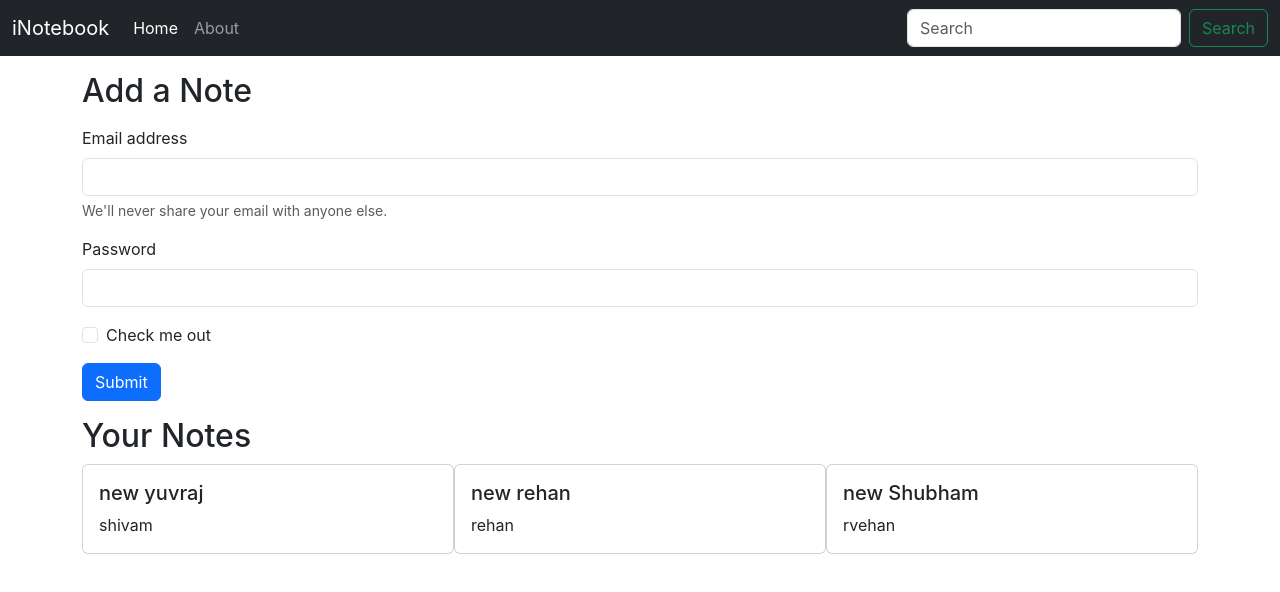
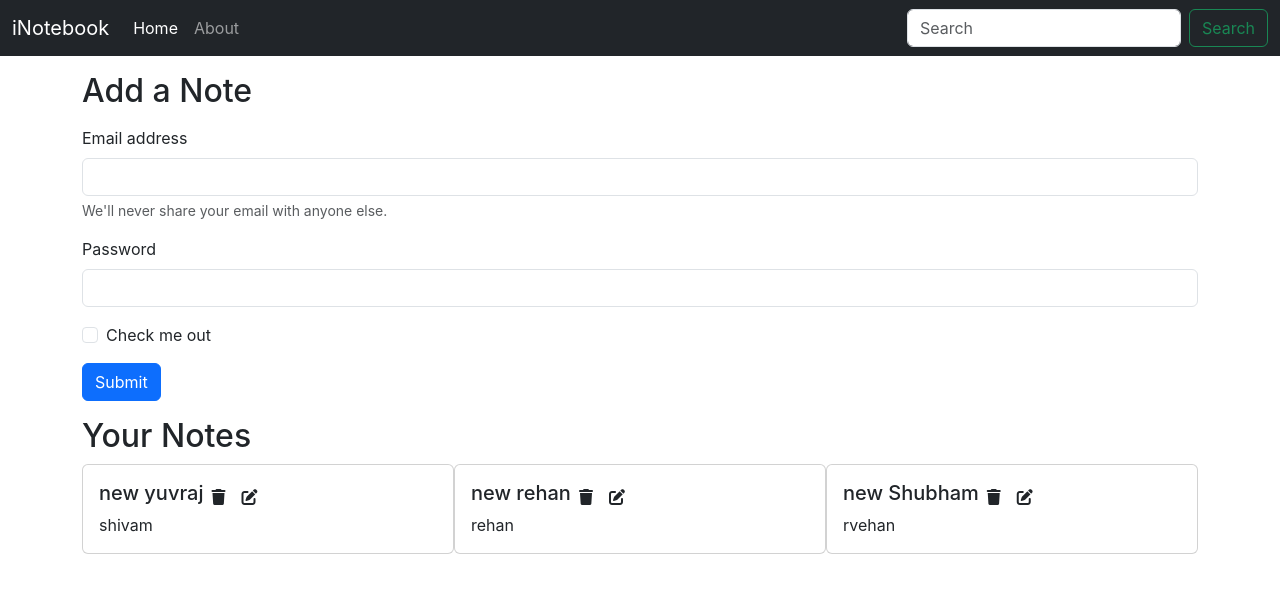
Before and after one commit to shubhamsawant18/INOTEBOOK, a React (Create React App) app: page / in a window 1280 px wide. Shown: the top 592 px of the page. Built offline with nearby package versions, Linux system fonts and the light colour scheme.

Commit message:
"Adding font icons"

```diff
--- a/public/index.html
+++ b/public/index.html
@@ -30,6 +30,7 @@
   <body>
     <noscript>You need to enable JavaScript to run this app.</noscript>
     <div id="root"></div>
+    <script src="https://kit.fontawesome.com/72b4d7db7b.js" crossorigin="anonymous"></script>
     <!--
       This HTML file is a template.
       If you open it directly in the browser, you will see an empty page.
--- a/src/App.js
+++ b/src/App.js
@@ -5,13 +5,15 @@ import Navbar from "./components/Navbar";
 import Home from "./components/Home";
 import About from "./components/About";
 import { NoteState } from "./context/notes/NoteState";
+// import Alert from "./Alert.js";
 
 function App() {
   return (
     <NoteState>
       <Router>
         <div className="App">
-          <Navbar />
+          <Navbar/>
+          {/* <Alert message="This is amazing "/> */}
           <div className="container"></div>
           <Routes>
             <Route exact path="/" element={<Home />} />
--- /dev/null
+++ b/src/components/Alert.js
@@ -0,0 +1,12 @@
+// Alert.js
+// import React from 'react'
+
+// export const Alert = (props) => {
+//     return (
+//         <div>
+//             <div className="alert alert-primary" role="alert">
+//                 {props.message}
+//             </div>
+//         </div>
+//     )
+// }
--- a/src/components/Noteitem.js
+++ b/src/components/Noteitem.js
@@ -8,7 +8,13 @@ const Noteitem = (props) => {
     <div className="col-md-4 mb-3">
       <div className="card">
         <div className="card-body">
-          <h5 className="card-title">{note.title}</h5>
+          <div className="d-flex align-items-center">
+            <h5 className="card-title">{note.title}</h5>
+            <div className="d-flex align-items-center">
+              <i className="fas fa-trash mx-2"></i>
+              <i className="fas fa-pen-to-square mx-2"></i>
+            </div>
+          </div>
           <p className="card-text">{note.description}</p>
         </div>
       </div>
--- a/src/index.css
+++ b/src/index.css
@@ -11,3 +11,6 @@ code {
   font-family: source-code-pro, Menlo, Monaco, Consolas, 'Courier New',
     monospace;
 }
+i{
+  cursor:pointer;
+}
```
